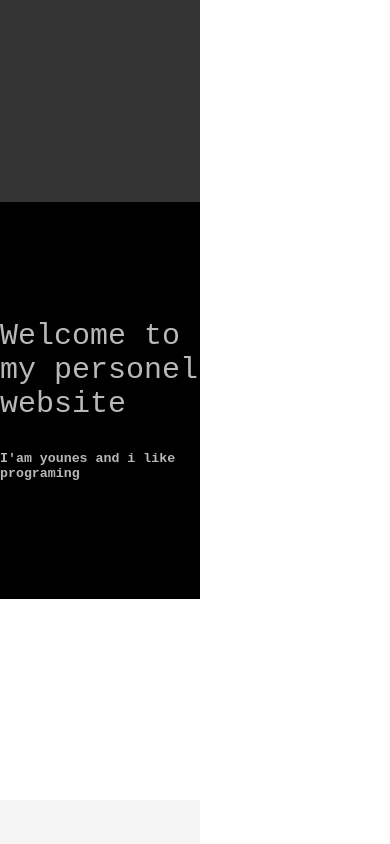
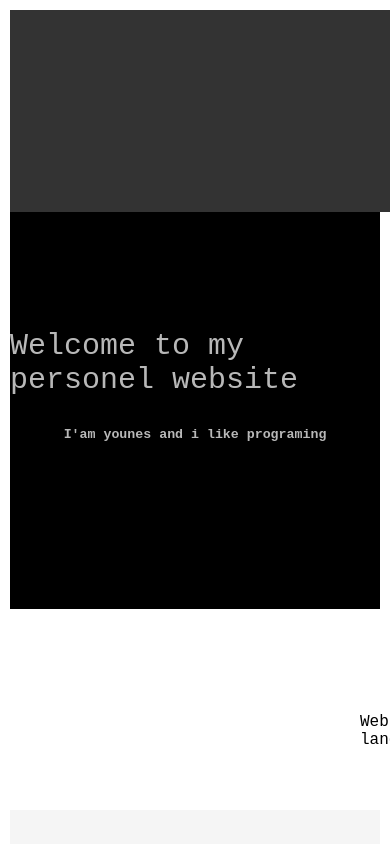
Before and after one commit to YOUNESUSMH/myapp, a React (Create React App) app: page / in a window 390 px wide. Shown: the top 844 px of the page. Built offline with nearby package versions, Linux system fonts and the light colour scheme.

Commit message:
تعديلات

```diff
--- a/public/index.html
+++ b/public/index.html
@@ -9,7 +9,6 @@
       name="description"
       content="Web site created using create-react-app"
     />
-    <meta viewport>
     <meta name="viewport" content="width=device-width, initial-scale=1.0" />
 
     <link rel="apple-touch-icon" href="%PUBLIC_URL%/logo192.png" />
--- a/src/MyApp.css
+++ b/src/MyApp.css
@@ -278,24 +278,26 @@ input{
 
 }
 /* للهواتف */
-@media (max-width: 400px) {
+@media (max-width: 600px) {
     body {
-        width: 200px;
-        font-size: 16px; /* تقليل حجم الخط */
+      font-size: 16px;
+      padding: 10px;
+      margin: 0;
     }
 
     .container {
-        padding: 10px; /* تقليل الحشوة داخل العناصر */
+      width: 100%;
+      padding: 10px;
     }
 
     .header {
-        font-size: 20px; /* تصغير حجم الخط في العنوان */
+      font-size: 20px;
     }
-}
+  }
 
-/* للأجهزة اللوحية */
-@media (max-width: 1024px) {
+  /* للأجهزة اللوحية */
+  @media (max-width: 1024px) {
     .container {
-        width: 90%; /* تحديد العرض بنسبة */
+      width: 90%;
     }
-}
+  }
```
